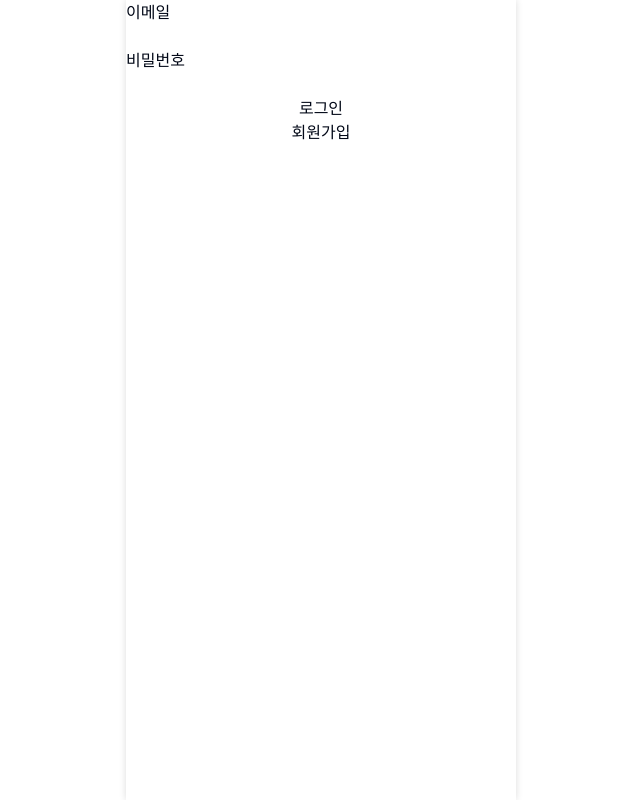
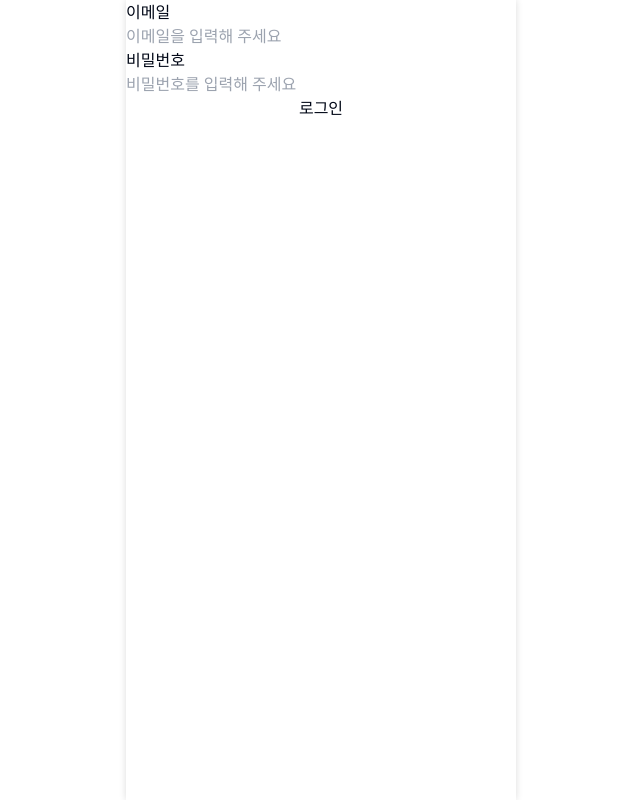
Before and after one commit to Minju9187/attendance, a React (Vite) app: page /signin in a window 1280 px wide. Shown: the whole page, without its empty margins (319-959 px from the left). Built offline with nearby package versions, Linux system fonts and the light colour scheme.

Commit message:
signin 수정 useForm사용

```diff
--- a/package.json
+++ b/package.json
@@ -18,6 +18,7 @@
     "lucide-react": "^0.338.0",
     "react": "^18.2.0",
     "react-dom": "^18.2.0",
+    "react-hook-form": "^7.50.1",
     "react-router-dom": "^6.22.1",
     "styled-components": "^6.1.8",
     "tailwind-merge": "^2.2.1",
--- /dev/null
+++ b/src/components/LoginForm.tsx
@@ -0,0 +1,58 @@
+import { useForm } from "react-hook-form";
+
+function LoginForm() {
+  const {
+    register,
+    handleSubmit,
+    formState: { isSubmitting, isSubmitted, errors },
+  } = useForm();
+
+  const onSubmit = async (data) => {
+    await new Promise((r) => setTimeout(r, 1000));
+    alert(JSON.stringify(data));
+  };
+
+  return (
+    <form onSubmit={handleSubmit(onSubmit)}>
+      <label htmlFor="email">이메일</label>
+      <input
+        id="email"
+        type="text"
+        placeholder="test@email.com"
+        aria-invalid={
+          isSubmitted ? (errors.email ? "true" : "false") : undefined
+        }
+        {...register("email", {
+          required: "이메일은 필수 입력입니다.",
+          pattern: {
+            value: /\S+@\S+\.\S+/,
+            message: "이메일 형식에 맞지 않습니다.",
+          },
+        })}
+      />
+      {errors.email && <small role="alert">{errors.email.message}</small>}
+      <label htmlFor="password">비밀번호</label>
+      <input
+        id="password"
+        type="password"
+        placeholder="********"
+        aria-invalid={
+          isSubmitted ? (errors.password ? "true" : "false") : undefined
+        }
+        {...register("password", {
+          required: "비밀번호는 필수 입력입니다.",
+          minLength: {
+            value: 8,
+            message: "8자리 이상 비밀번호를 사용하세요.",
+          },
+        })}
+      />
+      {errors.password && <small role="alert">{errors.password.message}</small>}
+      <button type="submit" disabled={isSubmitting}>
+        로그인
+      </button>
+    </form>
+  );
+}
+
+export default LoginForm;
--- a/src/pages/Home.tsx
+++ b/src/pages/Home.tsx
@@ -1,5 +1,9 @@
 import React from "react";
 
 export default function Home() {
-  return <div>Home</div>;
+  return (
+    <>
+      <div>달력</div>
+    </>
+  );
 }
--- a/src/pages/SetProfile.tsx
+++ b/src/pages/SetProfile.tsx
@@ -1,6 +1,7 @@
 import React from "react";
 import { useNavigate, useLocation } from "react-router-dom";
 import styled from "styled-components";
+import LoginForm from "@/components/LoginForm";
 
 export default function SetProfile() {
   const navigate = useNavigate();
@@ -21,9 +22,14 @@ export default function SetProfile() {
     }
   };
 
+  const startApp = async () => {
+    const userInfo = doc(db, "userInfo");
+    navigate("/signin");
+  };
+
   return (
     <>
-      <Form>
+      <Form onSubmit={startApp}>
         <div>사진선택창</div>
         <label htmlFor="username">사용자 이름</label>
         <input
@@ -45,6 +51,7 @@ export default function SetProfile() {
         />
         <button type="submit">시작하기</button>
       </Form>
+      <LoginForm />
     </>
   );
 }
--- a/src/pages/SignIn.tsx
+++ b/src/pages/SignIn.tsx
@@ -1,65 +1,88 @@
+import { sign } from "crypto";
 import { auth } from "../firebase";
 import { signInWithEmailAndPassword } from "firebase/auth";
 import React, { useState } from "react";
+import { useForm } from "react-hook-form";
 import { useNavigate } from "react-router-dom";
+import { FirebaseError } from "firebase/app";
 import styled from "styled-components";
 
 export default function SignIn() {
-  const [email, setEmail] = useState("");
-  const [password, setPassword] = useState("");
+  const {
+    register,
+    handleSubmit,
+    watch,
+    formState: { errors },
+  } = useForm();
+
   const navigate = useNavigate();
+  const watchEmail = watch("email");
+  const watchPassword = watch("password");
 
-  const onChange = (event) => {
-    const {
-      target: { name, value },
-    } = event;
-    if (name === "email") {
-      setEmail(value);
-    }
-    if (name === "password") {
-      setPassword(value);
-    }
-  };
-
-  const signIn = async (e) => {
-    e.preventDefault();
+  const onSubmit = async (data) => {
     try {
-      const userCredential = await signInWithEmailAndPassword(
-        auth,
-        email,
-        password
-      );
-      console.log(userCredential.user);
+      await signInWithEmailAndPassword(auth, watchEmail, watchPassword);
+      navigate("/home");
     } catch (error) {
-      console.error(error);
+      const { code } = error as FirebaseError;
+      switch (code) {
+        case "auth/user-not-found":
+        case "auth/wrong-password":
+        case "auth/email-already-in-use":
+        case "auth/weak-password":
+        case "auth/invalid-email":
+        case "auth/invalid-credential":
+          alert("이메일 혹은 비밀번호가 일치하지 않습니다.");
+          break;
+        case "auth/network-request-failed":
+          alert("네트워크 연결에 실패하였습니다.");
+          break;
+        case "auth/internal-error":
+          alert("잘못된 요청입니다.");
+          break;
+        default:
+          alert("로그인에 실패하였습니다.");
+      }
     }
   };
 
   return (
     <>
-      <Form>
+      <Form onSubmit={handleSubmit(onSubmit)}>
         <label htmlFor="email">이메일</label>
         <input
           id="email"
-          type="email"
-          value={email}
-          name="email"
-          onChange={onChange}
-          required
-          autoComplete="current-email"
+          type="text"
+          placeholder="이메일을 입력해 주세요"
+          {...register("email", {
+            required: "이메일은 필수 입력입니다.",
+            pattern: {
+              value: /\S+@\S+\.\S+/,
+              message: "이메일 형식에 맞지 않습니다.",
+            },
+          })}
         />
+        {errors.email && <small role="alert">{errors.email.message}</small>}
         <label htmlFor="password">비밀번호</label>
         <input
           id="password"
           type="password"
-          value={password}
-          name="password"
-          onChange={onChange}
-          required
-          autoComplete="current-password"
+          placeholder="비밀번호를 입력해 주세요"
+          autoComplete="password"
+          {...register("password", {
+            required: "비밀번호는 필수 입력입니다.",
+            minLength: {
+              value: 8,
+              message: "8자리 이상 비밀번호를 사용하세요.",
+            },
+          })}
         />
-        <button onClick={signIn}>로그인</button>
-        <button onClick={() => navigate("/signup")}>회원가입</button>
+        {errors.password && (
+          <small role="alert">{errors.password.message}</small>
+        )}
+        <button type="submit" disabled={!watchEmail || !watchPassword}>
+          로그인
+        </button>
       </Form>
     </>
   );
```
Also changed, not shown: 1 other file (tests, documents, lock files or other folders).
